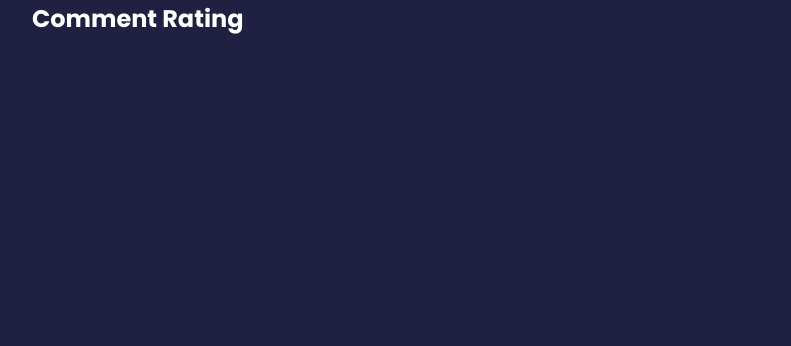
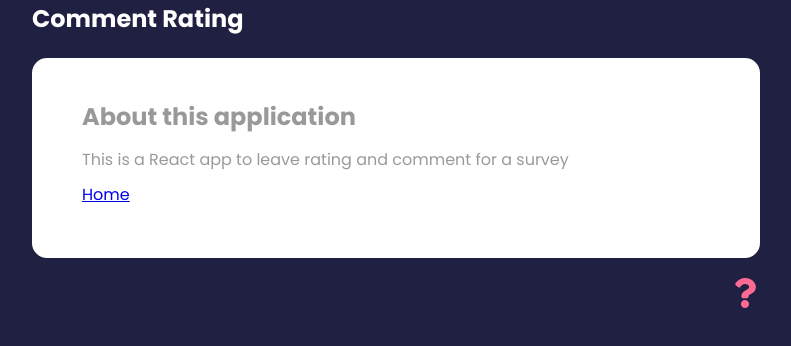
Before and after one commit to xploreout/comment-app, a React (Create React App) app: page /about in a window 1280 px wide. Shown: the top 346 px of the page, without its empty margins (244-1035 px from the left). Built offline with nearby package versions, Linux system fonts and the light colour scheme.

Commit message:
Use Link for routing

```diff
--- a/src/App.js
+++ b/src/App.js
@@ -1,6 +1,7 @@
 import React from 'react';
 import { v4 as uuidv4 } from 'uuid';
 import Header from './components/Header';
+import AboutLink from './components/AboutLink';
 import { useState } from 'react';
 import About from './pages/About';
 import SurveyData from './data/SurveyData';
@@ -34,14 +35,15 @@ function App() {
               <>
                 <SurveyForm handleAddSurvey={addItem} />
                 <SurveyStats feedback={survey} />
-                <SurveyList survey={survey} handleDelete={deleteItem} />}
+                <SurveyList survey={survey} handleDelete={deleteItem} />
               </>
             }
-          ></Route>
-          <Route path='/about' element={About} />
+          />
+          <Route path='/about' element={<About />} />
         </Routes>
+        <AboutLink />
       </div>
     </Router>
-  )
+  );
 }
 export default App;
--- /dev/null
+++ b/src/components/AboutLink.jsx
@@ -0,0 +1,15 @@
+import React from 'react';
+import { FaQuestion } from 'react-icons/fa';
+import { Link } from 'react-router-dom';
+
+function AboutLink() {
+  return (
+    <div className='about-icon'>
+      <Link to='/about'>
+        <FaQuestion size={30}>About</FaQuestion>
+      </Link>
+    </div>
+  );
+}
+
+export default AboutLink;
--- a/src/components/SurveyForm.jsx
+++ b/src/components/SurveyForm.jsx
@@ -50,7 +50,7 @@ function SurveyForm({ handleAddSurvey }) {
               placeholder='Enter your review'
             />
             <Button type='submit' isBtnDisabled={btnDisabled} message={message}>
-              Done
+              Submit
             </Button>
           </div>
         </form>
--- a/src/index.css
+++ b/src/index.css
@@ -189,3 +189,23 @@ ul {
   background: #ff6a95;
   color: #fff;
 }
+
+.about-icon {
+  display: flex;
+  justify-content: flex-end;
+}
+.about-icon a {
+  color: #fff;
+  cursor: pointer;
+}
+.about-icon a {
+  color: #ff6a95;
+}
+
+.about h1 {
+  margin-bottom: 20px;
+}
+
+.about p {
+  margin: 10px 0;
+}
--- a/src/pages/About.jsx
+++ b/src/pages/About.jsx
@@ -1,10 +1,20 @@
 import React from 'react';
 import Card from '../components/shared/Card';
+import { Link } from 'react-router-dom';
 
 function About() {
-  console.log('here i am');
-
-  return <Card>About </Card>
+  return (
+    <Card>
+      {' '}
+      <div className='about'>
+        <h2>About this application</h2>
+        <p>This is a React app to leave rating and comment for a survey</p>
+        <p>
+          <Link to='/'>Home</Link>
+        </p>
+      </div>
+    </Card>
+  );
 }
 
 export default About;
```
